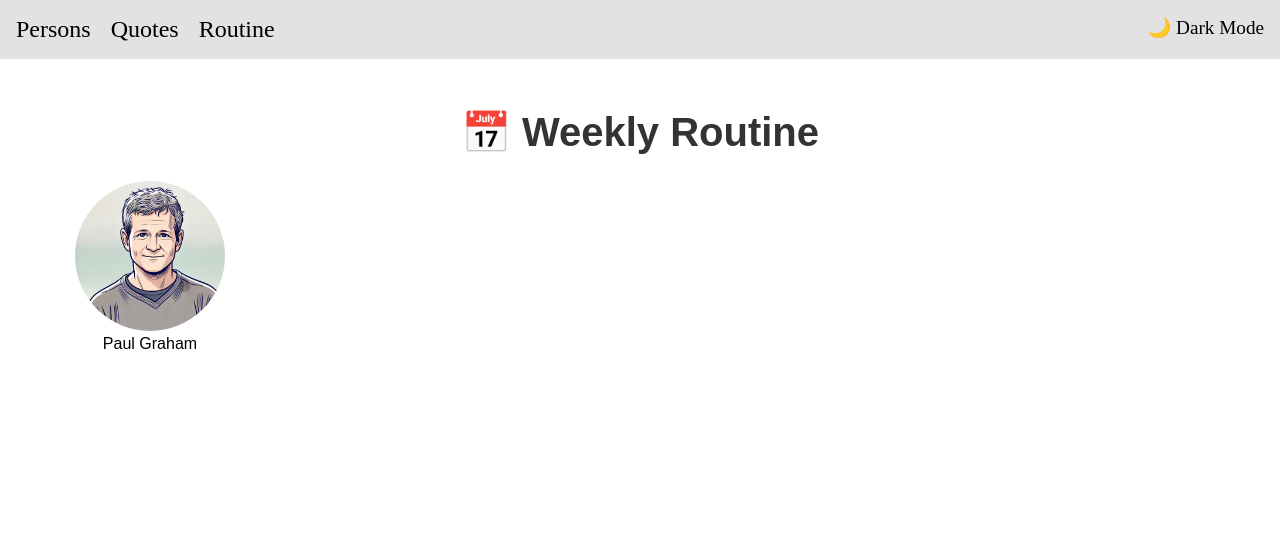
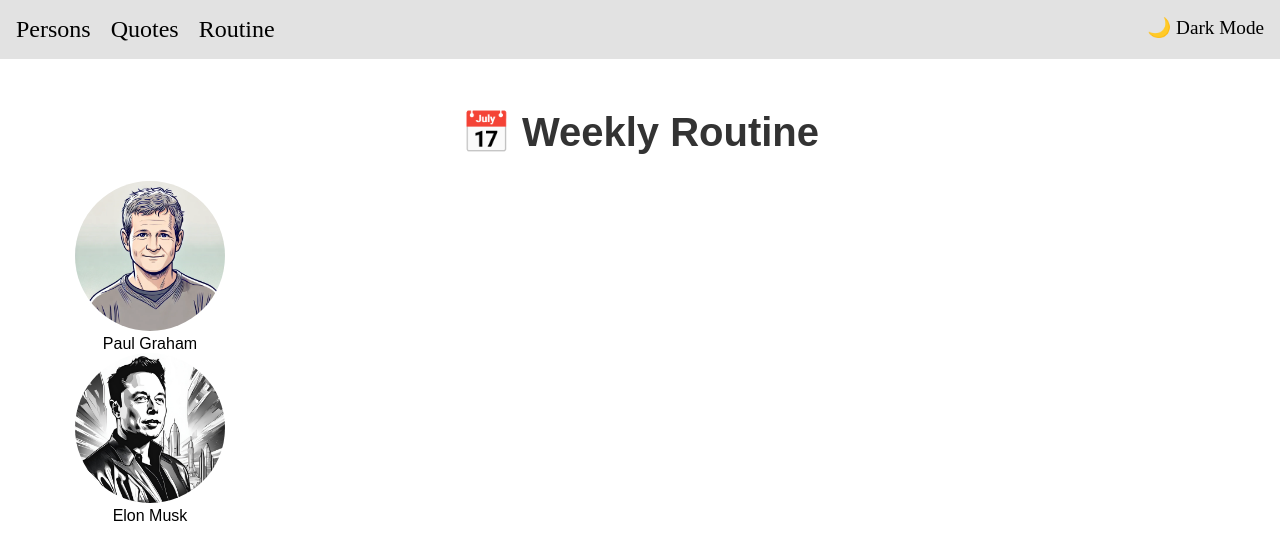
Before and after one commit to Mustafaali82/techgems, a React (Create React App) app: page /routine in a window 1280 px wide. Shown: the top 560 px of the page. Built offline with nearby package versions, Linux system fonts and the light colour scheme; a web font is replaced by a local one.

Commit message:
Update routines.js

```diff
--- a/src/data/routines.js
+++ b/src/data/routines.js
@@ -137,6 +137,159 @@
       },
     },
   },
+  "Elon Musk": {
+    image: "/images/Elon.png",
+    week: {
+      Monday: {
+        morning: {
+          "06:00 AM": "Wake up & quick shower 🚿",
+          "06:30 AM": "Emails & urgent work 📧",
+          "07:00 AM": "Light breakfast ☕",
+          "07:30 AM": "Tesla work: Engineering & design review 🚗",
+        },
+        afternoon: {
+          "12:00 PM": "Lunch (usually quick & healthy) 🥗",
+          "01:00 PM": "SpaceX work: Rocket design & meetings 🚀",
+          "03:00 PM": "Tesla factory check-in 🏭",
+        },
+        evening: {
+          "06:00 PM": "Exercise & strength training 🏋️‍♂️",
+          "07:30 PM": "Dinner & family time 🍽️",
+        },
+        night: {
+          "09:00 PM": "Emails & strategy discussions 📩",
+          "11:00 PM": "Reading & brainstorming future projects 📚",
+          "12:30 AM": "Sleep 🛏️",
+        },
+      },
+      Tuesday: {
+        morning: {
+          "06:00 AM": "Wake up & cold shower 🚿",
+          "06:30 AM": "Quick emails & urgent tasks 📧",
+          "07:00 AM": "Breakfast & planning 🚀",
+          "08:00 AM": "SpaceX work: Mission planning & R&D 🌍",
+        },
+        afternoon: {
+          "12:00 PM": "Lunch (usually on the go) 🍏",
+          "01:00 PM": "Tesla AI & self-driving discussions 🤖",
+          "03:00 PM": "Cybertruck / Roadster updates 🔋",
+        },
+        evening: {
+          "06:00 PM": "Exercise & relaxation 🏋️",
+          "07:30 PM": "Dinner with family & friends 🍽️",
+        },
+        night: {
+          "09:00 PM": "Twitter & social media updates 🐦",
+          "11:30 PM": "Strategy review & future tech ideation 🧠",
+          "01:00 AM": "Sleep 🛏️",
+        },
+      },
+      Wednesday: {
+        morning: {
+          "06:00 AM": "Wake up & morning prep 🚿",
+          "06:30 AM": "Emails & Tesla updates 📧",
+          "07:30 AM": "Breakfast & investor calls 📈",
+          "09:00 AM": "Boring Company & Hyperloop discussions 🏗️",
+        },
+        afternoon: {
+          "12:00 PM": "Lunch (typically 5-minute meal) 🥪",
+          "01:00 PM": "Neuralink & AI team meetings 🧠",
+          "03:00 PM": "Tesla battery development research 🔋",
+        },
+        evening: {
+          "06:00 PM": "Physical workout & meditation 🏋️‍♂️",
+          "07:30 PM": "Dinner & relaxation 🍽️",
+        },
+        night: {
+          "09:00 PM": "Gaming or coding for fun 🎮",
+          "11:00 PM": "Reading sci-fi & physics books 📚",
+          "12:30 AM": "Sleep 🛏️",
+        },
+      },
+      Thursday: {
+        morning: {
+          "06:00 AM": "Wake up & cold shower 🚿",
+          "06:30 AM": "Emails & business updates 📧",
+          "07:30 AM": "Breakfast & work planning 🍳",
+          "08:00 AM": "SpaceX engineering review 🚀",
+        },
+        afternoon: {
+          "12:00 PM": "Lunch (usually short) 🥗",
+          "01:00 PM": "AI advancements & Tesla FSD review 🤖",
+          "03:00 PM": "Meetings with engineers & executives 👨‍💻",
+        },
+        evening: {
+          "06:00 PM": "Workout session & relaxation 🏋️",
+          "07:30 PM": "Dinner with close team 🍽️",
+        },
+        night: {
+          "09:00 PM": "Twitter engagement & memes 😂",
+          "11:00 PM": "Late-night brainstorming sessions 💡",
+          "12:30 AM": "Sleep 🛏️",
+        },
+      },
+      Friday: {
+        morning: {
+          "06:00 AM": "Wake up & Tesla updates 🚗",
+          "06:30 AM": "Emails & urgent decisions 📩",
+          "07:30 AM": "Breakfast & deep focus work ☕",
+          "08:30 AM": "SpaceX launch preparation 🚀",
+        },
+        afternoon: {
+          "12:00 PM": "Lunch (quick & simple) 🍏",
+          "01:00 PM": "Tesla AI team meetings & roadmap 🤖",
+          "03:00 PM": "Testing prototypes & factory check ✅",
+        },
+        evening: {
+          "06:00 PM": "Exercise & cardio 🏃",
+          "07:30 PM": "Dinner & relaxation 🍷",
+        },
+        night: {
+          "09:00 PM": "Exploring new innovations 🧠",
+          "11:30 PM": "Weekend planning & reflection 📅",
+          "01:00 AM": "Sleep 🛏️",
+        },
+      },
+      Saturday: {
+        morning: {
+          "07:00 AM": "Wake up & relax ☀️",
+          "08:00 AM": "Breakfast & sci-fi reading 📖",
+          "09:30 AM": "Casual work on side projects 💻",
+        },
+        afternoon: {
+          "12:30 PM": "Lunch with family 🍽️",
+          "02:00 PM": "Gaming & creative thinking 🎮",
+        },
+        evening: {
+          "06:00 PM": "Outdoor activity (hiking, running) 🌲",
+          "08:00 PM": "Dinner & networking 🍷",
+        },
+        night: {
+          "10:00 PM": "Movies or fun coding 🖥️",
+          "12:00 AM": "Late-night brainstorming 💡",
+          "01:30 AM": "Sleep 🛏️",
+        },
+      },
+      Sunday: {
+        morning: {
+          "08:00 AM": "Wake up & slow morning ☕",
+          "09:00 AM": "Casual brainstorming & doodling ✏️",
+        },
+        afternoon: {
+          "12:00 PM": "Brunch & fun discussions 🍳",
+          "02:00 PM": "Thinking about Mars & future 🚀",
+        },
+        evening: {
+          "06:00 PM": "Family dinner & tech debates 🍽️",
+          "08:00 PM": "Relaxation & enjoying memes 😂",
+        },
+        night: {
+          "10:00 PM": "Weekend reflections & book reading 📚",
+          "12:00 AM": "Sleep 🛏️",
+        },
+      },
+    },
+  },
 };
 
 export default routines;
```
